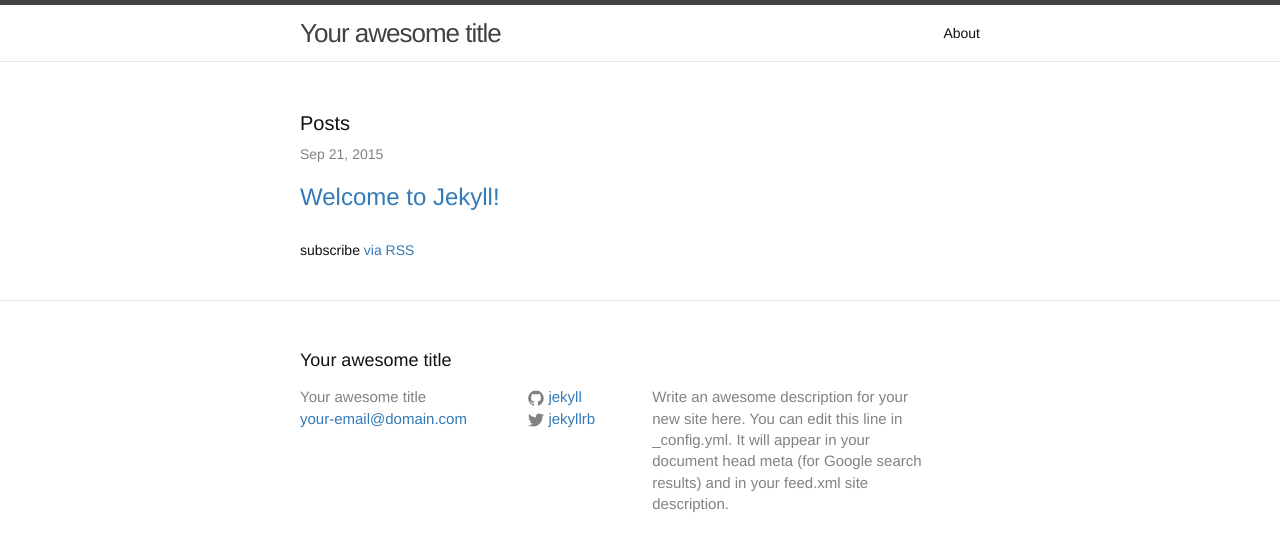
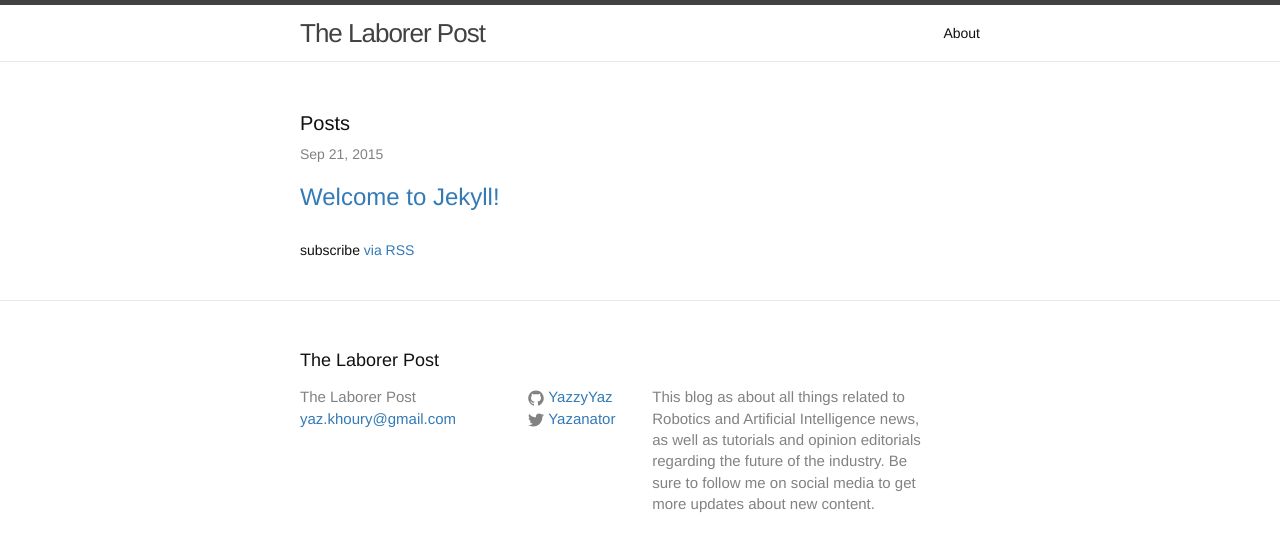
Before and after one commit to YazzyYaz/laborer-post, a Jekyll site: the page built from _source/index.html, in a window 1280 px wide. Shown: the top 552 px of the page. Built offline with Jekyll 4.4.1, drawn with Linux system fonts in a browser that asks for light colours.

Commit message:
feat: Update information

```diff
--- a/_config.yml
+++ b/_config.yml
@@ -1,14 +1,14 @@
 # Site settings
-title: Your awesome title
-email: your-email@domain.com
+title: The Laborer Post
+email: yaz.khoury@gmail.com
 description: > # this means to ignore newlines until "baseurl:"
-  Write an awesome description for your new site here. You can edit this
-  line in _config.yml. It will appear in your document head meta (for
-  Google search results) and in your feed.xml site description.
+  This blog as about all things related to Robotics and Artificial Intelligence news,
+  as well as tutorials and opinion editorials regarding the future of the industry.
+  Be sure to follow me on social media to get more updates about new content.
 baseurl: "" # the subpath of your site, e.g. /blog/
-url: "http://yourdomain.com" # the base hostname & protocol for your site
-twitter_username: jekyllrb
-github_username:  jekyll
+url: "http://localhost:3000/" # the base hostname & protocol for your site
+twitter_username: Yazanator
+github_username:  YazzyYaz
 
 # Build settings
 markdown: kramdown
```
